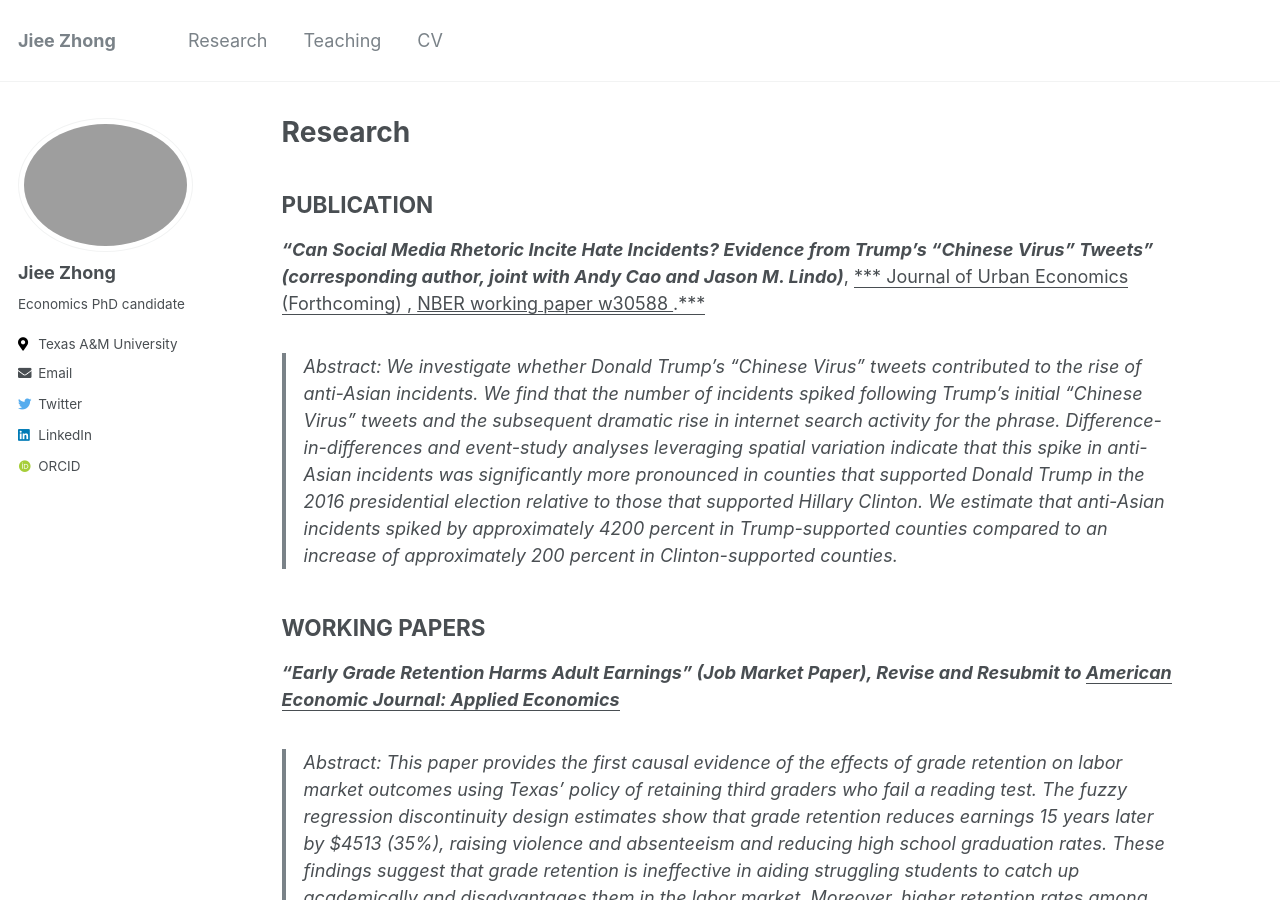
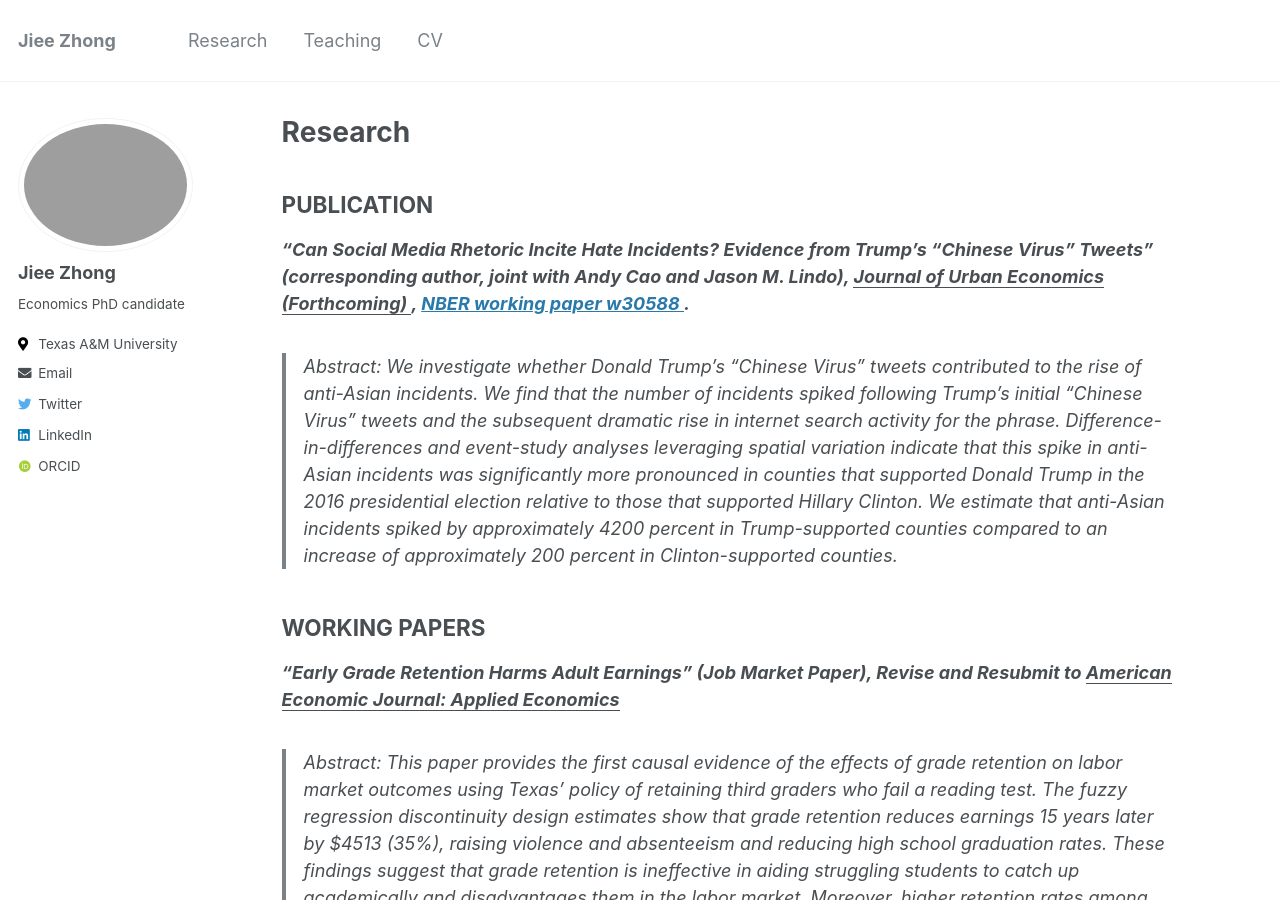
Before and after one commit to jieezhong/jieezhong.github.io, a Jekyll site: the page built from _pages/research.md, in a window 1280 px wide and 900 px high. Built offline with Jekyll 4.4.1, drawn with Linux system fonts in a browser that asks for light colours; some web fonts are replaced.

```diff
--- a/_pages/research.md
+++ b/_pages/research.md
@@ -7,7 +7,7 @@ author_profile: true
 ---
 ## PUBLICATION
 
-***"Can Social Media Rhetoric Incite Hate Incidents? Evidence from Trump's "Chinese Virus" Tweets" (corresponding author, joint with Andy Cao and Jason M. Lindo)***, <u> *** <ins> Journal of Urban Economics (Forthcoming) </ins>, <a href="https://www.nber.org/papers/w30588"> NBER working paper w30588 </a>.***
+***"Can Social Media Rhetoric Incite Hate Incidents? Evidence from Trump's "Chinese Virus" Tweets" (corresponding author, joint with Andy Cao and Jason M. Lindo), <ins> Journal of Urban Economics (Forthcoming) </ins>, <a href="https://www.nber.org/papers/w30588"> NBER working paper w30588 </a>.***
 
 > Abstract: We investigate whether Donald Trump's "Chinese Virus" tweets contributed to the rise of anti-Asian incidents. We find that the number of incidents spiked following Trump’s initial “Chinese Virus” tweets and the subsequent dramatic rise in internet search activity for the phrase. Difference-in-differences and event-study analyses leveraging spatial variation indicate that this spike in anti-Asian incidents was significantly more pronounced in counties that supported Donald Trump in the 2016 presidential election relative to those that supported Hillary Clinton. We estimate that anti-Asian incidents spiked by approximately 4200 percent in Trump-supported counties compared to an increase of approximately 200 percent in Clinton-supported counties.
 
```
